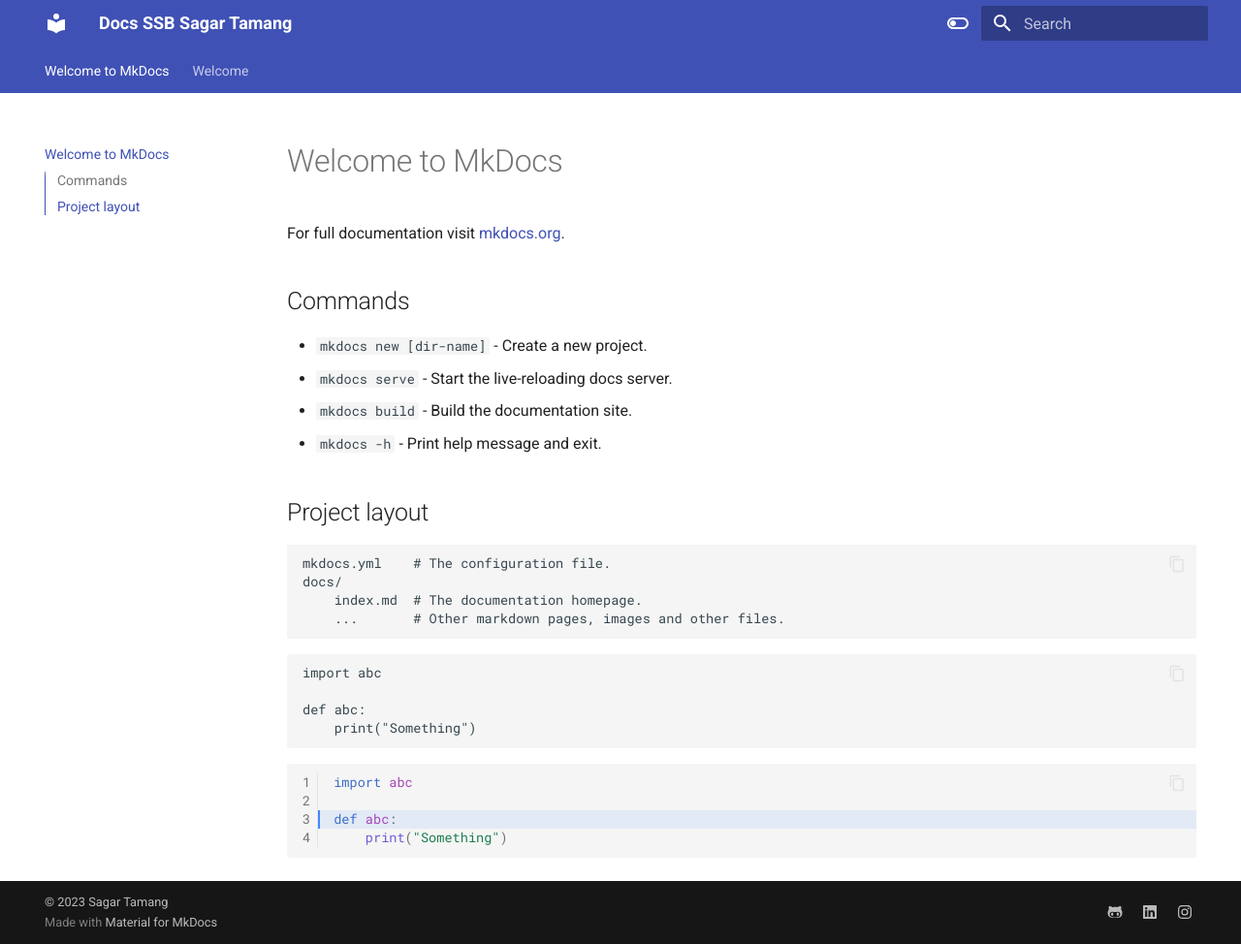
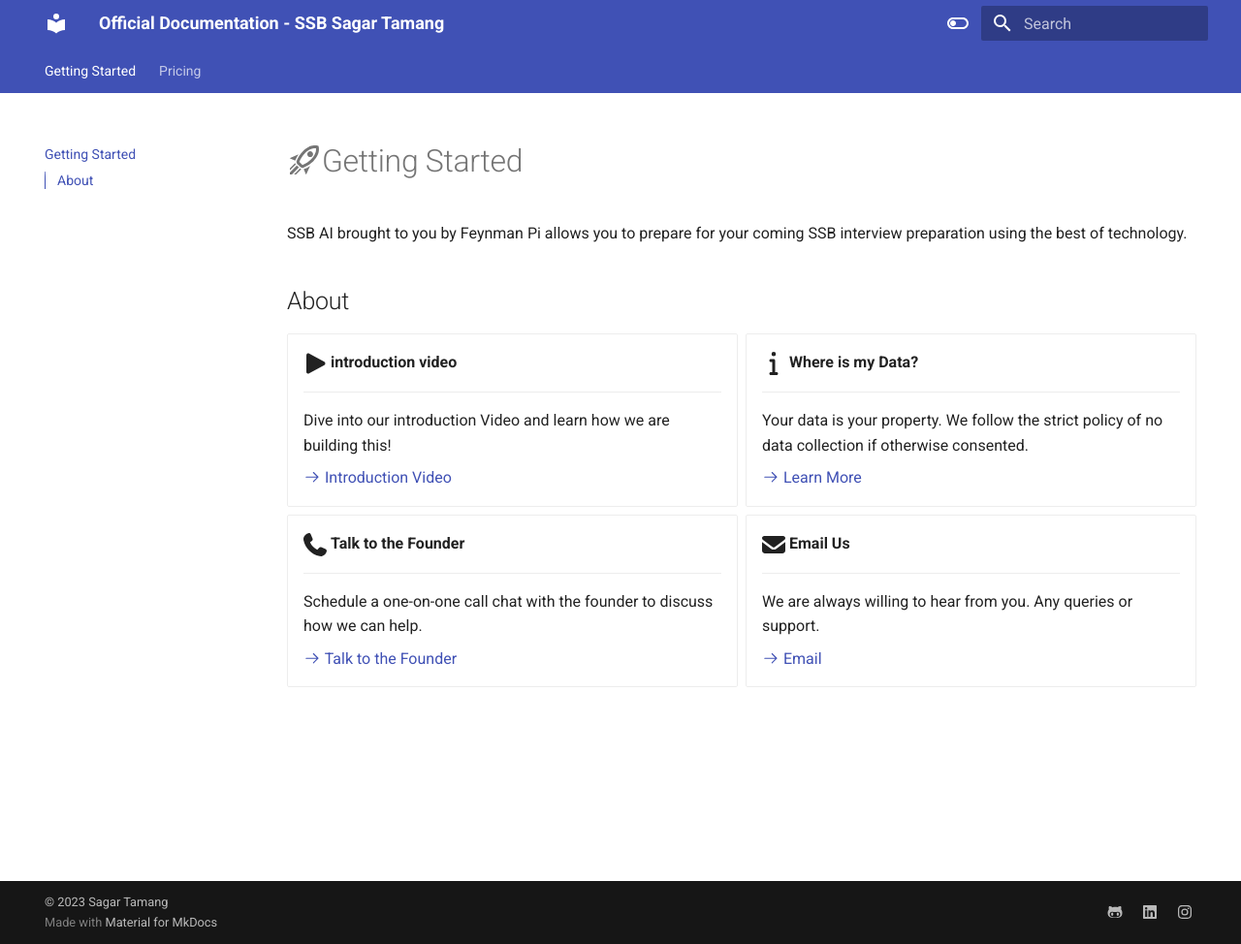
Before and after one commit to SAGAR-TAMANG/ssb-docs, an MkDocs documentation site: the page built from docs/index.md, in a window 1280 px wide and 974 px high. Shown: the whole window at 97% size. Built offline with MkDocs 1.6.1 and Material for MkDocs 9.7.7, drawn with Linux system fonts in a browser that asks for light colours.

Commit message:
added pricing and front page enhanced

````diff
--- a/docs/index.md
+++ b/docs/index.md
@@ -1,15 +1,47 @@
-# Welcome to MkDocs
+# :material-rocket-launch-outline:Getting Started
 
-For full documentation visit [mkdocs.org](https://www.mkdocs.org).
+SSB AI brought to you by Feynman Pi allows you to prepare for your coming SSB interview preparation using the best of technology.
 
-## Commands
+## About
 
-* `mkdocs new [dir-name]` - Create a new project.
-* `mkdocs serve` - Start the live-reloading docs server.
-* `mkdocs build` - Build the documentation site.
-* `mkdocs -h` - Print help message and exit.
+<div class="grid cards" markdown>
 
-## Project layout
+-   :fontawesome-solid-play:{ .lg .middle } __introduction video__
+
+    ---
+
+    Dive into our introduction Video and learn how we are building this!
+
+    [:octicons-arrow-right-24: Introduction Video](#)
+
+-   :fontawesome-solid-info:{ .lg .middle } __Where is my Data?__
+
+    ---
+
+    Your data is your property. We follow the strict policy of no data collection if otherwise consented.
+
+    [:octicons-arrow-right-24: Learn More](#)
+
+-   :fontawesome-solid-phone:{ .lg .middle } __Talk to the Founder__
+
+    ---
+
+    Schedule a one-on-one call chat with the founder to discuss how we can help.
+
+    [:octicons-arrow-right-24: Talk to the Founder](#)
+
+-   :fontawesome-solid-envelope:{ .lg .middle } __Email Us__
+
+    ---
+
+    We are always willing to hear from you. Any queries or support.
+
+    [:octicons-arrow-right-24: Email](#)
+
+</div>
+
+
+<!-- ## Project layout
 
 ```
 mkdocs.yml    # The configuration file.
@@ -30,4 +62,4 @@
 
 def abc:
     print("Something")
-```
+``` -->
--- a/mkdocs.yml
+++ b/mkdocs.yml
@@ -1,4 +1,4 @@
-site_name: Docs SSB Sagar Tamang
+site_name: Official Documentation - SSB Sagar Tamang
 theme:
   name: material
   features:
@@ -36,6 +36,7 @@
       link: https://www.instagram.com/tamang_sagar0000/
 
 markdown_extensions:
+  - md_in_html
   - pymdownx.highlight:
       anchor_linenums: true
   - pymdownx.inlinehilite
@@ -51,6 +52,9 @@
   - pymdownx.emoji:
       emoji_index: !!python/name:material.extensions.emoji.twemoji
       emoji_generator: !!python/name:material.extensions.emoji.to_svg
+  - pymdownx.critic
+  - pymdownx.caret
+  - pymdownx.tilde
 
 
 copyright: |
````
Also changed, not shown: docs/page2.md (+12 -2 lines).
